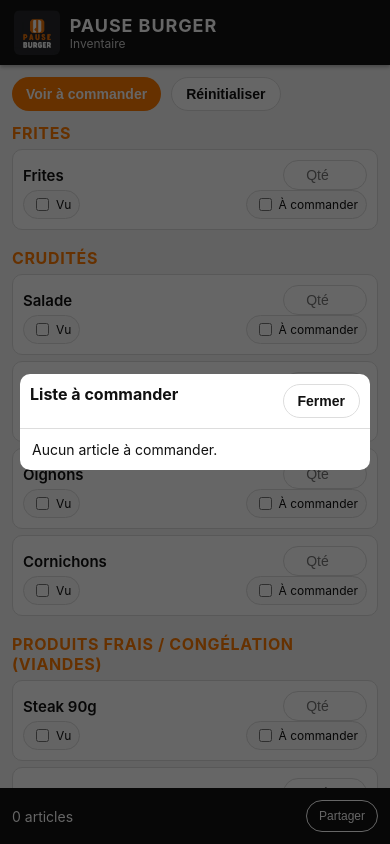
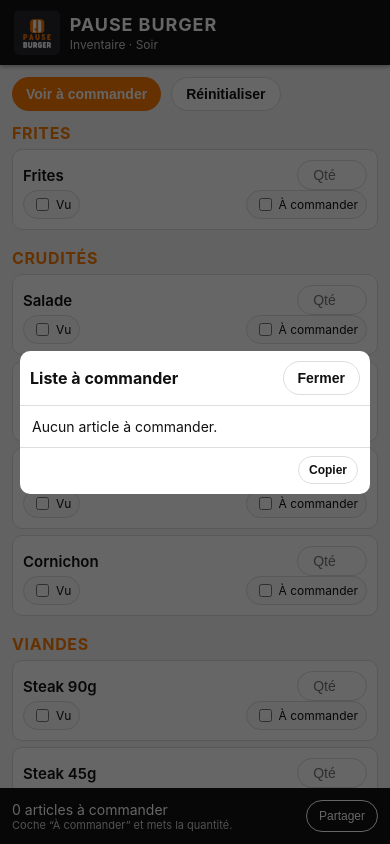
Before and after one commit to derrichemohamed06-hue/-pause-burger-inventaire, a plain HTML site: page index.html in a window 390 px wide. Both pictures are taken after a click on the button "Voir à commander". Shown: the top 844 px of the page. Drawn offline with Linux system fonts and the light colour scheme.

Commit message:
Refactor HTML and JavaScript for inventory management
Updated styles and structure for better layout and clarity. Enhanced modal functionality and improved inventory management logic.

```diff
--- a/index.html
+++ b/index.html
@@ -13,7 +13,11 @@
       --accent-dark: #e06600;
       --text: #111;
       --muted: #666;
-      --border: #ddd;
+      --border: #dddddd;
+    }
+
+    * {
+      box-sizing: border-box;
     }
 
     body {
@@ -40,11 +44,13 @@
       height: 45px;
       width: auto;
       border-radius: 6px;
+      object-fit: contain;
     }
 
     .title-block {
       display: flex;
       flex-direction: column;
+      gap: 2px;
     }
 
     .title {
@@ -56,7 +62,7 @@
 
     .subtitle {
       font-size: 12px;
-      color: #ccc;
+      color: #cccccc;
     }
 
     main {
@@ -84,7 +90,7 @@
     }
 
     .btn-secondary {
-      background: white;
+      background: #ffffff;
       border: 1px solid var(--border);
       color: var(--text);
     }
@@ -164,6 +170,11 @@
       font-size: 14px;
     }
 
+    .footer .hint {
+      font-size: 11px;
+      color: #cccccc;
+    }
+
     .btn-white {
       border-radius: 999px;
       padding: 8px 12px;
@@ -192,7 +203,7 @@
       background: white;
       border-radius: 10px;
       width: 100%;
-      max-width: 500px;
+      max-width: 520px;
       max-height: 80vh;
       overflow: hidden;
       display: flex;
@@ -204,30 +215,38 @@
       border-bottom: 1px solid #ddd;
       display: flex;
       justify-content: space-between;
+      align-items: center;
     }
 
     .modal-body {
       padding: 12px;
       overflow-y: auto;
       font-size: 14px;
+      white-space: pre-wrap;
     }
 
-    .modal-item {
+    .modal-footer {
+      padding: 8px 12px 10px;
+      border-top: 1px solid #ddd;
       display: flex;
-      justify-content: space-between;
-      border-bottom: 1px dashed #ddd;
-      padding: 4px 0;
+      justify-content: flex-end;
+      gap: 8px;
     }
 
+    .modal-footer .btn {
+      font-size: 12px;
+      padding: 6px 10px;
+    }
   </style>
 </head>
 
 <body>
 <header>
-  <img src="IMG_0100.jpeg" alt="Logo">
+  <!-- le logo doit s'appeler IMG_0100.jpeg dans le dépôt -->
+  <img src="IMG_0100.jpeg" alt="Logo Pause Burger">
   <div class="title-block">
     <div class="title">Pause Burger</div>
-    <div class="subtitle">Inventaire</div>
+    <div class="subtitle">Inventaire · Soir</div>
   </div>
 </header>
 
@@ -241,7 +260,10 @@
 </main>
 
 <div class="footer">
-  <div class="count"><span id="count">0</span> articles</div>
+  <div>
+    <div class="count"><span id="count">0</span> articles à commander</div>
+    <div class="hint">Coche “À commander” et mets la quantité.</div>
+  </div>
   <button class="btn-white" id="shareBtn">Partager</button>
 </div>
 
@@ -252,184 +274,377 @@
       <button class="btn btn-secondary" id="closeModal">Fermer</button>
     </div>
     <div class="modal-body" id="modalBody"></div>
+    <div class="modal-footer">
+      <button class="btn btn-secondary" id="copyBtn">Copier</button>
+    </div>
   </div>
 </div>
 
 <script>
+  // --- Données inventaire (liste finale validée) ---
+
   const DATA = {
-  "Frites": ["Frites"],
+    "Frites": [
+      "Frites"
+    ],
 
     "Crudités": [
-    "Salade", "Tomates", "Oignons", "Cornichons"
+      "Salade",
+      "Tomate",
+      "Oignon",
+      "Cornichon"
     ],
 
-  "Produits frais / congélation (viandes)": [
-    "Steak 90g","Steak 45g","Cordons-bleus","Nuggets",
-    "Kebab","Fricadelles","Mexicano","Merguez",
-    "Chorizo","Lardons","Wings","Wings épicé"
+    "Viandes": [
+      "Steak 90g",
+      "Steak 45g",
+      "CB",
+      "Kebab",
+      "Nuggets",
+      "Fricadelle",
+      "Mexicain",
+      "Poulet",
+      "Fish",
+      "Merguez",
+      "Chorizo",
+      "Lardons",
+      "Rösti",
+      "Wings",
+      "Wings épicé"
+    ],
+
+    "Fromages / Suppléments": [
+      "Cheddar",
+      "Raclette",
+      "Chèvre",
+      "Oignons frits",
+      "Mozzarella",
+      "Boursin",
+      "Bacon",
+      "Œuf",
+      "Miel"
+    ],
+
+    "Sauce cheddar / fromagère": [
+      "Sauce cheddar",
+      "Sauce fromagère"
+    ],
+
+    "Sauces (groupe 1)": [
+      "Mayonnaise",
+      "Biggy",
+      "Giant",
+      "Algérienne",
+      "Ketchup",
+      "Samouraï",
+      "Barbecue"
+    ],
+
+    "Sauces (groupe 2 / autres)": [
+      "Andalouse",
+      "Poivre",
+      "Pita",
+      "Oignons poivrons",
+      "Américain",
+      "Tasty",
+      "Smoky",
+      "Curry",
+      "Fish",
+      "Cheezy",
+      "Brazil",
+      "Chili Thaï",
+      "Mammouth",
+      "Harissa"
+    ],
+
+    "Galettes": [
+      "Galette tacos grande",
+      "Galette tacos petite"
+    ],
+
+    "Emballages": [
+      "Emballage wrap",
+      "Emballage tacos",
+      "Emballage grand burger",
+      "Emballage petit burger",
+      "Boîte tenders x3",
+      "Boîte tenders x7",
+      "Boîte tenders x14",
+      "Boîte tenders x20"
+    ],
+
+    "Pains": [
+      "Pain sésame",
+      "Pain brioché",
+      "Pain toast",
+      "Petit pain",
+      "Pain noir",
+      "Pain peluche",
+      "Pain rouge"
     ],
 
     "Épices": [
-    "Épices tenders","Épices jaune","Farine"
+      "Farine",
+      "Épices tenders",
+      "Épice jaune",
+      "Sel",
+      "Poivre"
     ],
 
-  "Pains": [
-    "Pain sésame","Pain brioché","Petit pain","Pain toast",
-    "Pain rouge","Pain noir","Pain peluche"
+    "Papier / Consommable": [
+      "Papier cuisson",
+      "Aluminium",
+      "Sac de congélation"
     ],
 
-  "Galettes": [
-    "Galette tacos grande","Galette tacos petite"
+    "Huile": [
+      "Huile"
     ],
 
-  "Sauces": [
-    "Mayo","Biggy","Giant","Ketchup","Hannibal",
-    "Algérienne","Samouraï","Barbecue","Sauce américaine",
-    "Sauce pita","Sauce oignons","Sauce poivrons",
-    "Andalouse","Brazil"
-  ],
-
-  "Huile": ["Huile"],
-
-  "Emballages & boîtes": [
-    "Emballage grand burger","Emballage petit burger",
-    "Emballage tacos","Emballage wrap",
-    "Sac frites grands","Sac frites petits",
-    "Boîte tenders x3","Boîte tenders x7",
-    "Boîte tenders x14","Boîte tenders x20"
+    "Vinaigre": [
+      "Vinaigre"
     ],
 
     "Produits ménagers": [
-    "Liquide vaisselle","Sac-poubelle","Eau de javel",
-    "Dégraissant","Nettoyant sol","Éponge",
-    "Lave inox","Serpillière"
+      "Essuie-tout",
+      "Lave-sol",
+      "Eau javel",
+      "Dégraissant",
+      "Serpillière",
+      "Éponge inox",
+      "Gants",
+      "Sac poubelle",
+      "Lave mains"
     ]
   };
 
-function slug(s){
-  return s.toLowerCase().normalize("NFD")
-  .replace(/[\u0300-\u036f]/g,"")
-  .replace(/[^a-z0-9]+/g,"-");
+  // --- Gestion de l'état / sauvegarde ---
+
+  const STORAGE_KEY = "pb_inventory_v3";
+
+  function slug(text) {
+    return text
+      .toLowerCase()
+      .normalize("NFD").replace(/[\u0300-\u036f]/g, "")
+      .replace(/[^a-z0-9]+/g, "-");
   }
 
-const KEY="pb_inventory_v2";
-let state = JSON.parse(localStorage.getItem(KEY) || "{}");
+  function initialState() {
+    const s = {};
+    Object.entries(DATA).forEach(([cat, items]) => {
+      items.forEach(name => {
+        const id = slug(cat + "-" + name);
+        s[id] = { qty: "", checked: false, order: false, name, cat };
+      });
+    });
+    return s;
+  }
 
-function save(){localStorage.setItem(KEY,JSON.stringify(state));}
+  function loadState() {
+    try {
+      const raw = localStorage.getItem(STORAGE_KEY);
+      if (!raw) return initialState();
+      const saved = JSON.parse(raw);
+      const base = initialState();
+      // merge pour garder nouveaux items
+      Object.keys(base).forEach(id => {
+        if (!saved[id]) saved[id] = base[id];
+      });
+      return saved;
+    } catch (e) {
+      return initialState();
+    }
+  }
 
-function render(){
-  const container=document.getElementById("categories");
-  container.innerHTML="";
-  Object.entries(DATA).forEach(([cat, items])=>{
-    const catDiv=document.createElement("div");
-    catDiv.className="category";
-    catDiv.innerHTML=`<div class="category-title">${cat}</div>`;
+  let state = loadState();
 
-    items.forEach(name=>{
-      const id=slug(cat+"-"+name);
-      if(!state[id]) state[id]={qty:"",checked:false,order:false};
+  function saveState() {
+    localStorage.setItem(STORAGE_KEY, JSON.stringify(state));
+  }
 
-      const item=document.createElement("div");
-      item.className="item";
+  // --- Rendu ---
 
-      item.innerHTML=`
-        <div class="item-row">
-          <div class="item-name">${name}</div>
-          <input type="number" class="qty" id="q-${id}" placeholder="Qté" value="${state[id].qty}">
-        </div>
-        <div class="item-row">
-          <label class="chip">
-            <input type="checkbox" id="c-${id}" ${state[id].checked?"checked":""}> Vu
-          </label>
-          <label class="chip">
-            <input type="checkbox" id="o-${id}" ${state[id].order?"checked":""}> À commander
-          </label>
-        </div>
-      `;
+  const categoriesEl = document.getElementById("categories");
+  const countEl = document.getElementById("count");
+  const modal = document.getElementById("modal");
+  const modalBody = document.getElementById("modalBody");
 
-      // events
-      item.querySelector(`#q-${id}`).addEventListener("input", e=>{
-        state[id].qty=e.target.value;
-        save();
+  function renderCategories() {
+    categoriesEl.innerHTML = "";
+    Object.entries(DATA).forEach(([cat, items]) => {
+      const catDiv = document.createElement("div");
+      catDiv.className = "category";
+      const title = document.createElement("div");
+      title.className = "category-title";
+      title.textContent = cat;
+      catDiv.appendChild(title);
+
+      items.forEach(name => {
+        const id = slug(cat + "-" + name);
+        if (!state[id]) state[id] = { qty: "", checked: false, order: false, name, cat };
+        const itemData = state[id];
+
+        const itemDiv = document.createElement("div");
+        itemDiv.className = "item";
+
+        const row1 = document.createElement("div");
+        row1.className = "item-row";
+
+        const nameEl = document.createElement("div");
+        nameEl.className = "item-name";
+        nameEl.textContent = name;
+
+        const qtyInput = document.createElement("input");
+        qtyInput.type = "number";
+        qtyInput.min = "0";
+        qtyInput.placeholder = "Qté";
+        qtyInput.value = itemData.qty || "";
+        qtyInput.addEventListener("input", e => {
+          state[id].qty = e.target.value;
+          saveState();
           updateCount();
         });
 
-      item.querySelector(`#c-${id}`).addEventListener("change", e=>{
-        state[id].checked=e.target.checked;
-        save();
+        row1.appendChild(nameEl);
+        row1.appendChild(qtyInput);
+
+        const row2 = document.createElement("div");
+        row2.className = "item-row";
+
+        const chipSeen = document.createElement("label");
+        chipSeen.className = "chip";
+        const seenCheckbox = document.createElement("input");
+        seenCheckbox.type = "checkbox";
+        seenCheckbox.checked = itemData.checked;
+        seenCheckbox.addEventListener("change", e => {
+          state[id].checked = e.target.checked;
+          saveState();
+        });
+        const seenText = document.createElement("span");
+        seenText.textContent = "Vu";
+        chipSeen.appendChild(seenCheckbox);
+        chipSeen.appendChild(seenText);
+
+        const chipOrder = document.createElement("label");
+        chipOrder.className = "chip";
+        const orderCheckbox = document.createElement("input");
+        orderCheckbox.type = "checkbox";
+        orderCheckbox.checked = itemData.order;
+        orderCheckbox.addEventListener("change", e => {
+          state[id].order = e.target.checked;
+          saveState();
+          updateCount();
+        });
+        const orderText = document.createElement("span");
+        orderText.textContent = "À commander";
+        chipOrder.appendChild(orderCheckbox);
+        chipOrder.appendChild(orderText);
+
+        row2.appendChild(chipSeen);
+        row2.appendChild(chipOrder);
+
+        itemDiv.appendChild(row1);
+        itemDiv.appendChild(row2);
+        catDiv.appendChild(itemDiv);
       });
 
-      item.querySelector(`#o-${id}`).addEventListener("change", e=>{
-        state[id].order=e.target.checked;
-        save();
-        updateCount();
-      });
-
-      catDiv.appendChild(item);
-    });
-
-    container.appendChild(catDiv);
+      categoriesEl.appendChild(catDiv);
     });
 
     updateCount();
   }
 
-function updateCount(){
-  const count=Object.values(state).filter(i=>i.order).length;
-  document.getElementById("count").textContent=count;
+  function updateCount() {
+    const nb = Object.values(state).filter(i => i.order).length;
+    countEl.textContent = nb.toString();
   }
 
-document.getElementById("resetBtn").onclick=()=>{
-  if(confirm("Réinitialiser tout ?")){
-    state={};
-    save();
-    render();
-  }
-};
+  // --- Construction de la liste texte pour le patron ---
 
-document.getElementById("showList").onclick=()=>{
-  const modal=document.getElementById("modal");
-  const body=document.getElementById("modalBody");
-  const items=Object.entries(state).filter(([id,v])=>v.order);
-
-  if(items.length===0){
-    body.innerHTML="Aucun article à commander.";
-  } else {
-    body.innerHTML="";
-    items.forEach(([id, v])=>{
-      const row=document.createElement("div");
-      row.className="modal-item";
-      row.innerHTML=`
-        <span>${v.name}</span>
-        <span><b>x ${v.qty || 1}</b></span>
-      `;
-      body.appendChild(row);
-    });
+  function buildOrderList() {
+    const selected = Object.values(state).filter(i => i.order);
+    if (selected.length === 0) {
+      return "Aucun article à commander.";
     }
 
-  modal.classList.add("open");
-};
-
-document.getElementById("closeModal").onclick=()=>{
-  document.getElementById("modal").classList.remove("open");
-};
-
-document.getElementById("shareBtn").onclick=async()=>{
-  const items=Object.values(state).filter(i=>i.order);
-  let text="Liste à commander :\n\n";
-  items.forEach(i=>{
-    text+=`- ${i.name} x ${i.qty||1}\n`;
+    // grouper par catégorie
+    const byCat = {};
+    selected.forEach(item => {
+      if (!byCat[item.cat]) byCat[item.cat] = [];
+      byCat[item.cat].push(item);
     });
 
-  if(navigator.share){
-    await navigator.share({text});
+    let lines = [];
+    lines.push("Liste à commander – Pause Burger");
+    lines.push("");
+
+    Object.entries(byCat).forEach(([cat, items]) => {
+      lines.push("[" + cat + "]");
+      items.forEach(it => {
+        const q = it.qty && it.qty !== "" ? it.qty : "1";
+        lines.push("- " + it.name + " x " + q);
+      });
+      lines.push("");
+    });
+
+    return lines.join("\n");
+  }
+
+  // --- Events ---
+
+  document.getElementById("resetBtn").addEventListener("click", () => {
+    if (!confirm("Tout réinitialiser (quantités + cases) ?")) return;
+    state = initialState();
+    saveState();
+    renderCategories();
+  });
+
+  document.getElementById("showList").addEventListener("click", () => {
+    const txt = buildOrderList();
+    modalBody.textContent = txt;
+    modal.classList.add("open");
+  });
+
+  document.getElementById("closeModal").addEventListener("click", () => {
+    modal.classList.remove("open");
+  });
+
+  modal.addEventListener("click", e => {
+    if (e.target === modal) {
+      modal.classList.remove("open");
+    }
+  });
+
+  document.getElementById("copyBtn").addEventListener("click", async () => {
+    const txt = buildOrderList();
+    try {
+      await navigator.clipboard.writeText(txt);
+      alert("Liste copiée dans le presse-papiers ✅");
+    } catch (e) {
+      alert("Impossible de copier automatiquement. Tu peux sélectionner le texte et le copier manuellement.");
+    }
+  });
+
+  document.getElementById("shareBtn").addEventListener("click", async () => {
+    const txt = buildOrderList();
+    const title = "Liste à commander – Pause Burger";
+    try {
+      if (navigator.share) {
+        await navigator.share({ title, text: txt });
+      } else if (navigator.clipboard) {
+        await navigator.clipboard.writeText(txt);
+        alert("Liste copiée, tu peux la coller dans WhatsApp / SMS ✅");
       } else {
-    await navigator.clipboard.writeText(text);
-    alert("Liste copiée !");
+        alert(txt);
       }
-};
+    } catch (e) {
+      // partage annulé, on ne fait rien
+    }
+  });
 
-render();
+  // --- Init ---
+
+  renderCategories();
 </script>
 </body>
 </html>
```
Lines whose indentation alone changed are shown as unchanged.
